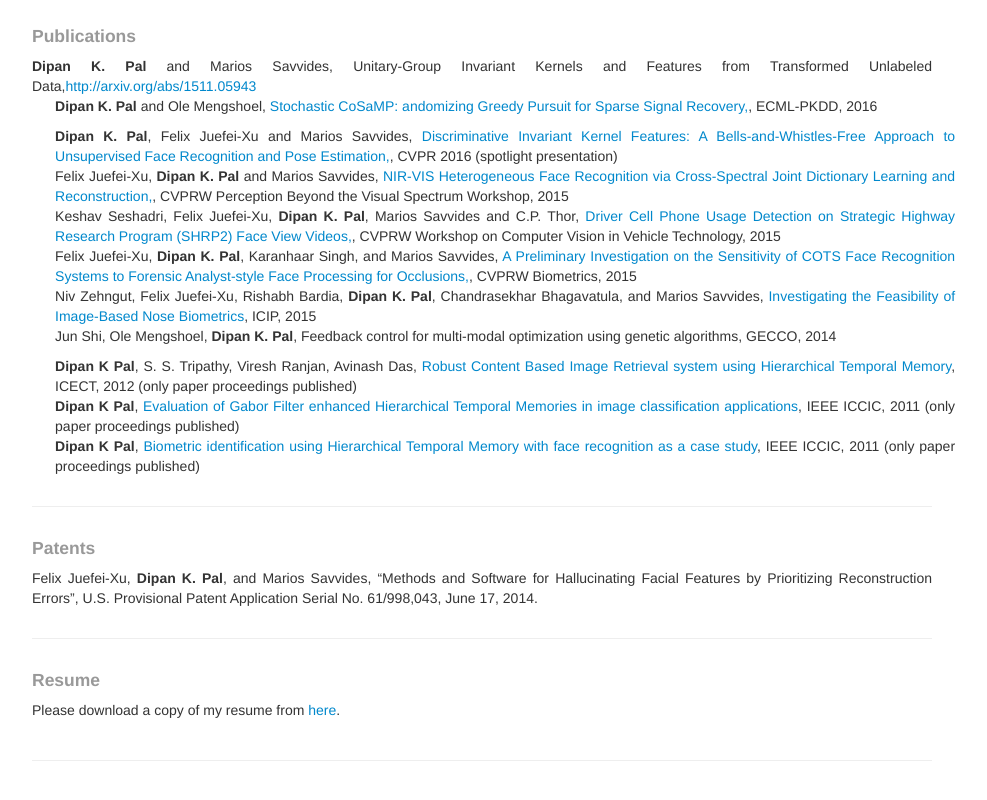
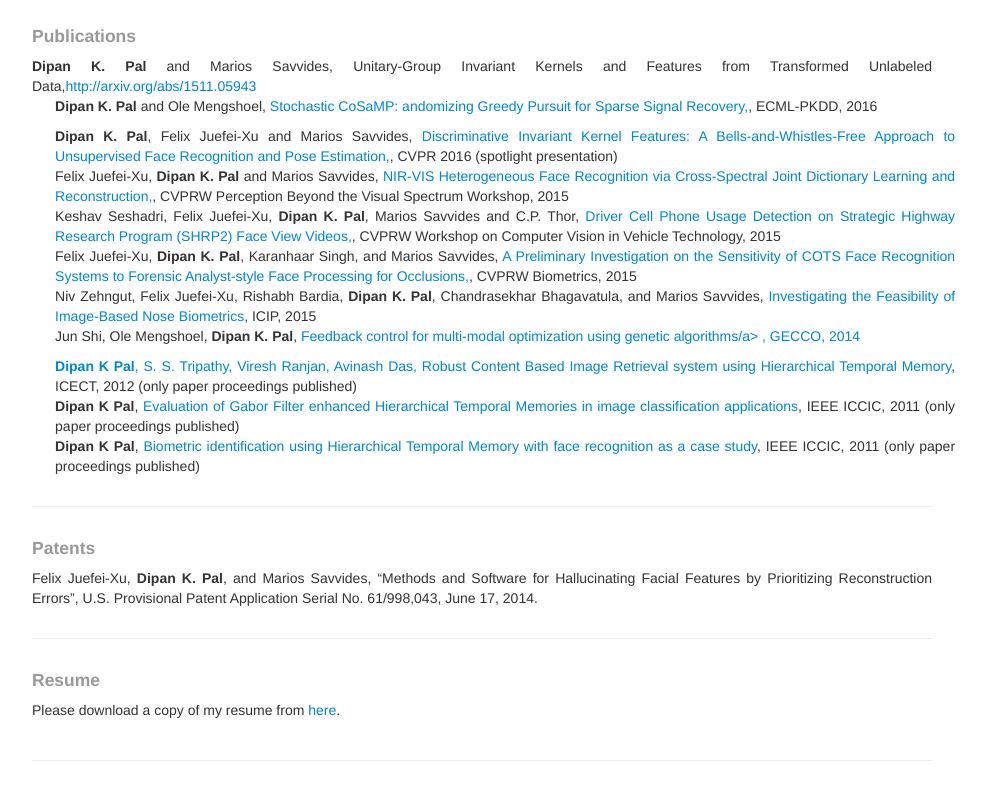
Before and after one commit to dkpal/dkpal.github.io, a plain HTML site: page index.html in a window 1280 px wide. Shown: the part 871-1671 px from the top of the page, without its empty margins (158-1145 px from the left). Drawn offline with Linux system fonts and the light colour scheme.

Commit message:
added feedback paper link

```diff
--- a/index.html
+++ b/index.html
@@ -186,7 +186,7 @@
         <br>
 
         <div class="span12">
-          Jun Shi, Ole Mengshoel, <b>Dipan K. Pal</b>, Feedback control for multi-modal optimization using genetic algorithms, GECCO, 2014
+          Jun Shi, Ole Mengshoel, <b>Dipan K. Pal</b>, <a href="https://works.bepress.com/ole_mengshoel/51/"  target="_blank"> Feedback control for multi-modal optimization using genetic algorithms/a> , GECCO, 2014
         </div>
 
 
```
